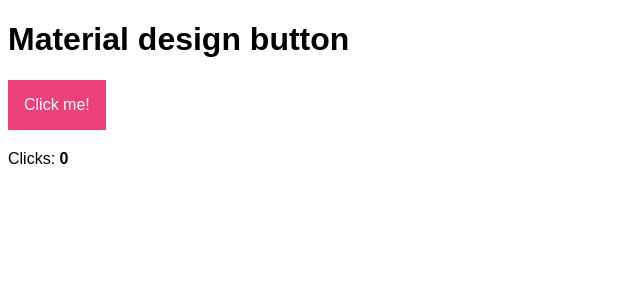
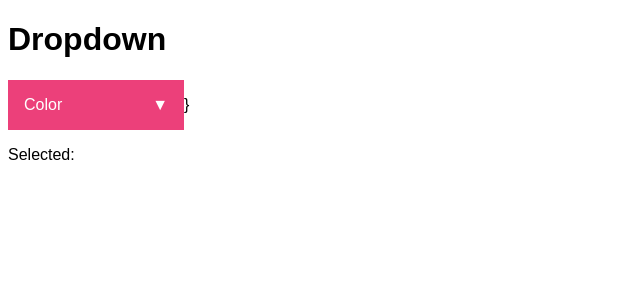
Before and after one commit to brigand/react-scratch, a React app: page / in a window 1280 px wide. Shown: the top 300 px of the page, without its empty margins (0-640 px from the left). Built offline with nearby package versions, Linux system fonts and the light colour scheme.

Commit message:
button passes all props through

```diff
--- a/src/index.js
+++ b/src/index.js
@@ -1,6 +1,7 @@
 import React from 'react';
 import ReactDOM from 'react-dom';
 // import TabsPage from './tabs';
-import App from './mui-button';
+// import App from './mui-button';
+import App from './dropdown';
 
 ReactDOM.render(<App />, document.getElementById('root'));
--- a/src/mui-button/Button.js
+++ b/src/mui-button/Button.js
@@ -17,6 +17,7 @@ class Button extends React.Component {
     return (
       <div
         className="Button"
+        {...this.props}
         onClick={(e) => {
           this.props.onClick();
           const left = e.pageX - e.currentTarget.offsetLeft;
```
